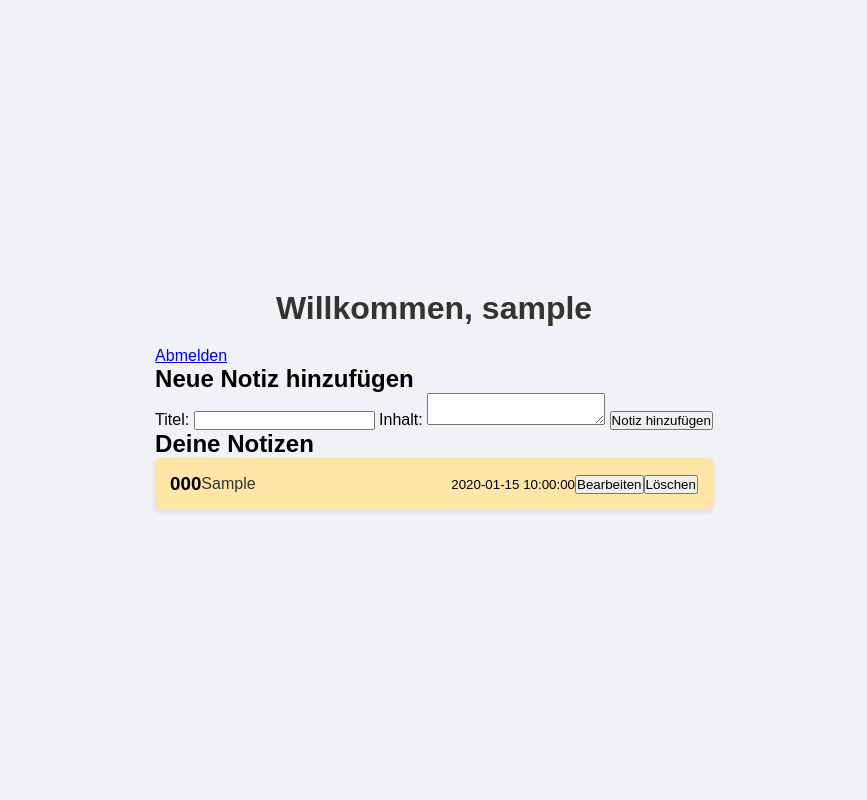
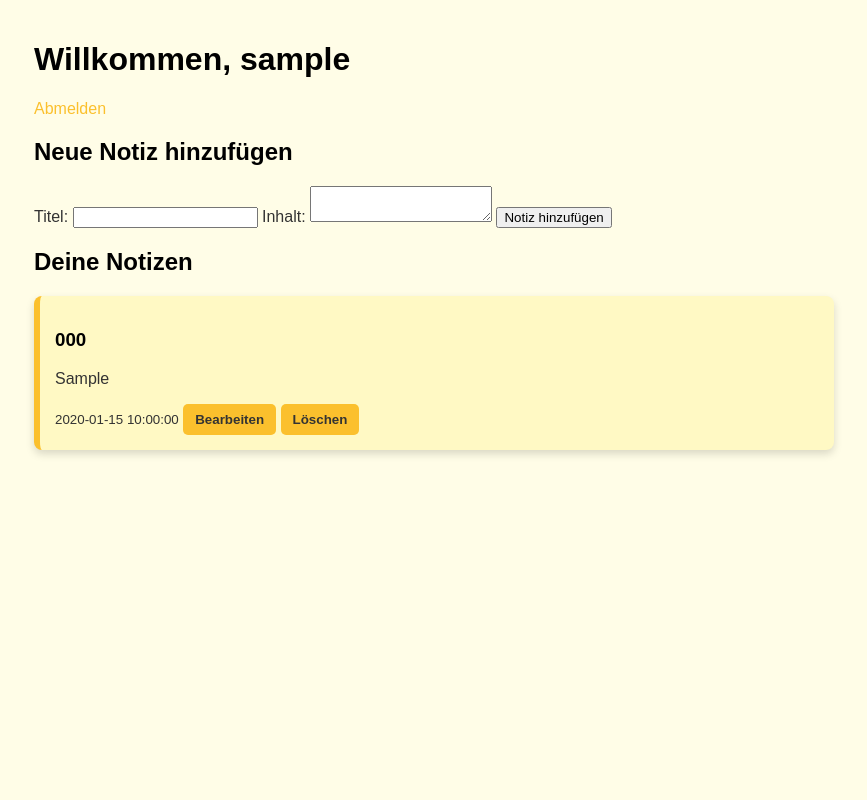
Before and after one commit to AlexanderHolistic/gpb_2024_W45_A, a PHP site: page /src/index.php in a window 1280 px wide. Shown: the whole page, without its empty margins (206-1073 px from the left). Run offline with PHP 8.4, Linux system fonts and the light colour scheme; the visitor is signed in with stand-in values (Sample User, id 1); tables that the repository leaves empty or names only in its code hold one stand-in row (values such as "Sample post").

Commit message:
index und styles aktualisiert

```diff
--- a/src/style.css
+++ b/src/style.css
@@ -1,110 +1,69 @@
-/* Grundlayout */
-* {
-  margin: 0;
-  padding: 0;
+/* Allgemeine Stilvorgaben für eine moderne Benutzeroberfläche */
+body {
+  font-family: Arial, sans-serif;
+  max-width: 800px;
+  margin: auto;
+  padding: 20px;
+  background-color: #fffde7; /* Helles Gelb für den Hintergrund */
+  color: #333;
+}
+
+/* Allgemeine Textumrandung für Titel */
+h1, h2, h3{
+  color: #000000; /* Gelber Akzent für Titel */
+  font-weight: bold;
+}
+
+p
+
+a {
+  color: #fbc02d;
+  text-decoration: none;
+}
+
+a:hover {
+  text-decoration: underline;
+}
+
+/* Stil für Notizen */
+.note {
+  background-color: #fff9c4; /* Helles Gelb für die Notizen */
+  padding: 15px;
+  margin: 15px 0;
+  border-radius: 8px;
+  box-shadow: 0px 4px 8px rgba(0, 0, 0, 0.15);
+  border-left: 6px solid #fbc02d; /* Gelber Akzent an der linken Seite */
+}
+
+/* Buttons für Aktionen */
+.note button, #noteForm button {
+  background-color: #fbc02d;
+  color: #333;
+  border: none;
+  padding: 8px 12px;
+  border-radius: 5px;
+  cursor: pointer;
+  transition: background-color 0.3s ease;
+  font-weight: bold;
+}
+
+.note button:hover, #noteForm button:hover {
+  background-color: #f57f17;
+}
+
+/* Formularstil */
+#noteForm input[type="text"], #noteForm textarea {
+  width: 100%;
+  padding: 10px;
+  margin: 8px 0;
+  border: 1px solid #ddd;
+  border-radius: 5px;
   box-sizing: border-box;
 }
 
-body {
-  font-family: Arial, sans-serif;
-  display: flex;
-  justify-content: center;
-  align-items: center;
-  height: 100vh;
-  background: #f0f2f5;
-}
-
-.app-container {
-  width: 90%;
-  max-width: 600px;
-  background: #fff;
-  padding: 20px;
-  border-radius: 10px;
-  box-shadow: 0 4px 8px rgba(0, 0, 0, 0.2);
-}
-
-h1 {
-  text-align: center;
-  color: #333;
-  font-size: 2em;
-  margin-bottom: 20px;
-}
-
-/* Eingabebereich */
-.input-container {
-  display: flex;
-  gap: 10px;
-  margin-bottom: 20px;
-}
-
-#note-input {
-  flex: 1;
-  padding: 10px;
-  border: 2px solid #ddd;
-  border-radius: 5px;
-  font-size: 1em;
-  resize: none;
-}
-
-#add-note-btn {
-  padding: 10px 15px;
-  border: none;
-  background-color: #5b8cfa;
-  color: white;
-  font-weight: bold;
-  font-size: 1em;
-  border-radius: 5px;
-  cursor: pointer;
-  transition: background-color 0.3s;
-}
-
-#add-note-btn:hover {
-  background-color: #4079e0;
-}
-
-/* Notizen-Bereich */
-.notes-container {
-  display: grid;
-  gap: 15px;
-}
-
-.note {
-  background-color: #ffe6a7;
-  padding: 15px;
-  border-radius: 5px;
-  display: flex;
-  justify-content: space-between;
-  align-items: center;
-  box-shadow: 0 2px 5px rgba(0, 0, 0, 0.1);
-}
-
-.note p {
-  margin: 0;
-  font-size: 1em;
-  color: #333;
-  word-wrap: break-word;
-  flex: 1;
-}
-
-.delete-btn {
-  margin-left: 15px;
-  background-color: #ff6b6b;
-  color: white;
-  border: none;
-  padding: 5px 10px;
-  border-radius: 5px;
-  cursor: pointer;
-  font-size: 0.9em;
-  transition: background-color 0.3s;
-}
-
-.delete-btn:hover {
-  background-color: #ff5252;
-}
-
-.note .editing {
-  background-color: #f0f8ff; /* Ein leichtes Blau für die Hervorhebung */
-  border: 1px dashed #00f; /* Optionale gestrichelte Umrandung */
+#noteForm textarea {
+  resize: vertical;
+  height: 100px;
 }
 /* Modal-Überlagerung */
 .modal-overlay {
```
